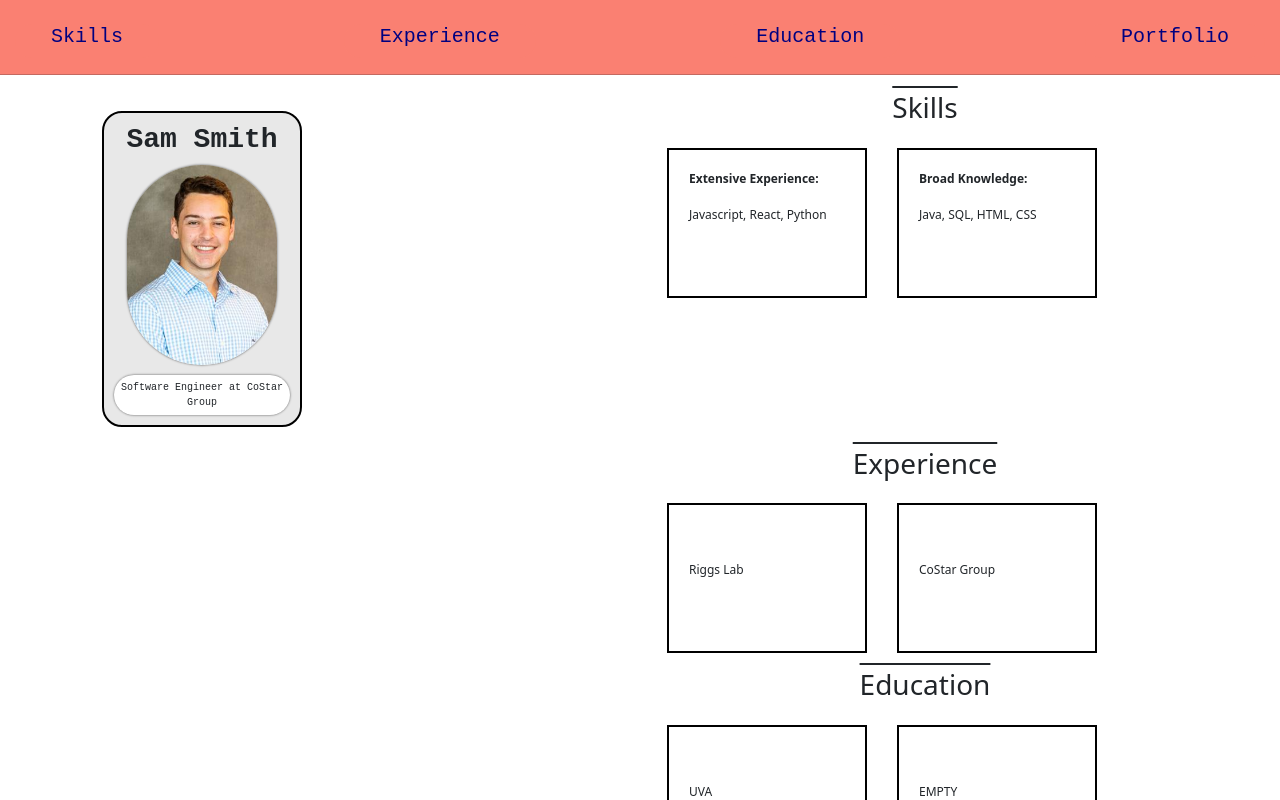
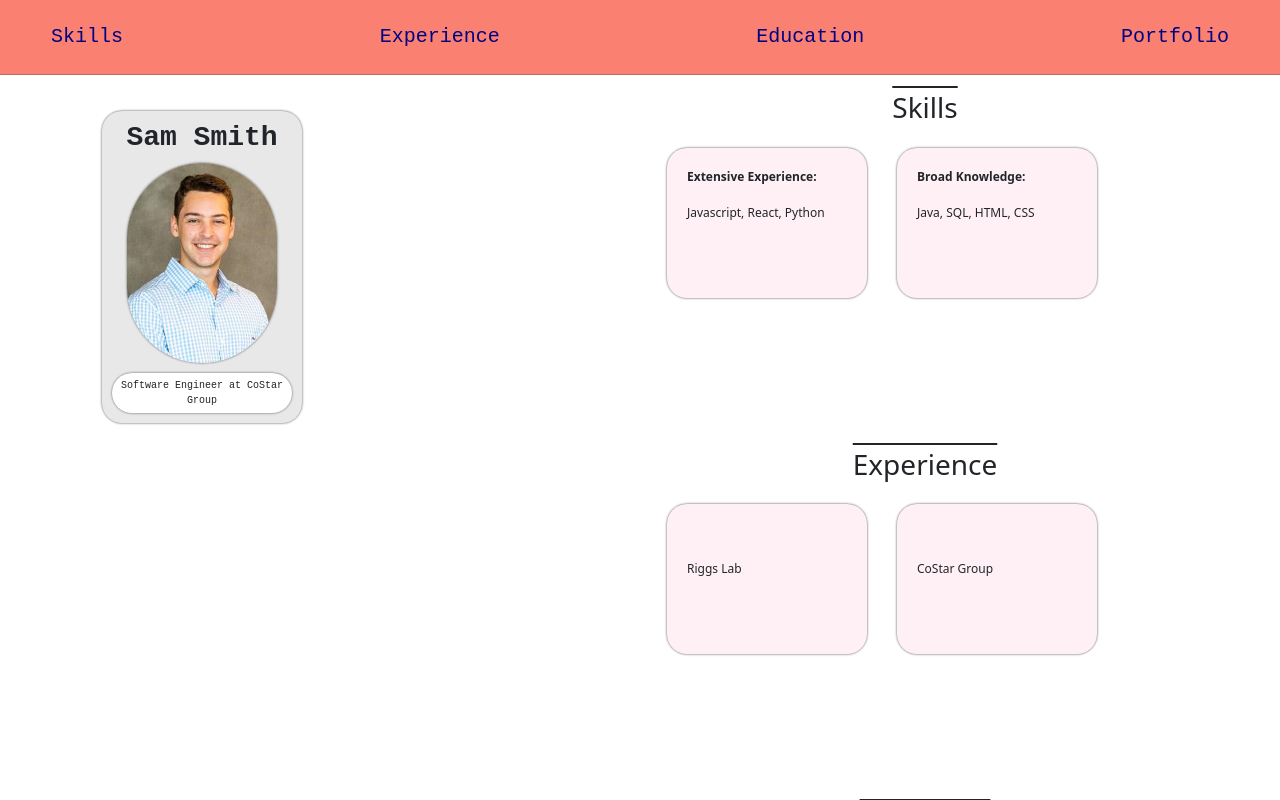
Before and after one commit to samsmith0704/resume-site, a React app: page / in a window 1280 px wide. Shown: the top 800 px of the page. Built offline with nearby package versions, Linux system fonts and the light colour scheme.

Commit message:
added some styling

```diff
--- a/src/components/Header.js
+++ b/src/components/Header.js
@@ -14,9 +14,9 @@ const outerHeaderStyle = {
 
 const Header = () => {
   const [currentHeaderItem, setCurrentHeaderItem] = React.useState(null);
-  const [x, setX] = React.useState(false);
+  const [changeTracker, setChangeTracker] = React.useState(false);
   const onMenuClick = (event) => {
-    setX(!x);
+    setChangeTracker(!changeTracker);
     setCurrentHeaderItem(event.target.innerHTML);
   };
 
@@ -26,7 +26,7 @@ const Header = () => {
         behavior: "smooth",
       });
     }
-  }, [x]);
+  }, [changeTracker]);
   return (
     <div style={outerHeaderStyle}>
       <br />
--- a/src/components/PictureCard.js
+++ b/src/components/PictureCard.js
@@ -10,7 +10,7 @@ const pictureColumnStyle = {
   width: "200px",
   margin: "20px",
   textAlign: "center",
-  border: "2px solid black",
+  boxShadow: " 0 0 2px .5px #888",
   padding: "10px",
   borderRadius: "20px",
   backgroundColor: "#E8E8E8	",
--- a/src/components/ShowcaseCard.js
+++ b/src/components/ShowcaseCard.js
@@ -1,12 +1,15 @@
 import React from "react";
 //test
 const cardStyle = {
-  border: "2px solid black",
   width: "200px",
   height: "150px",
   padding: "20px",
   margin: "15px",
+  marginBottom: "150px",
   fontSize: "12px",
+  backgroundColor: "LavenderBlush",
+  borderRadius: "20px",
+  boxShadow: " 0 0 2px .5px #888",
 };
 const ShowcaseCard = ({ boldedText, text }) => {
   return (
```
